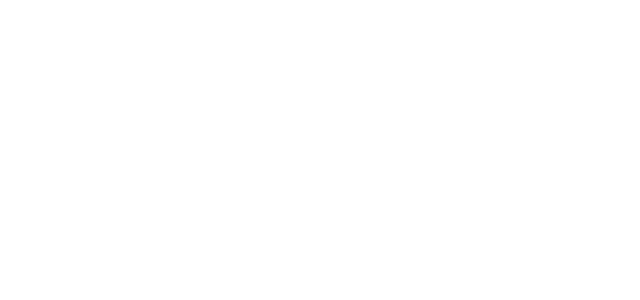
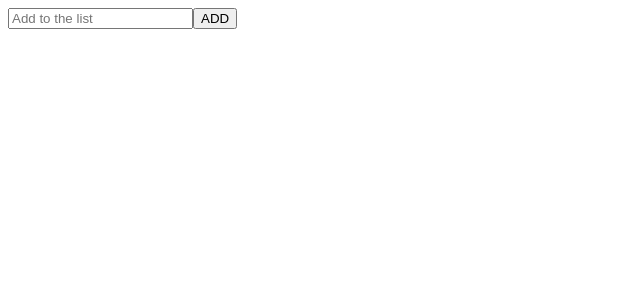
Before and after one commit to sobhiEgbaria/appleseeds-daily-react, a React (Create React App) app: page / in a window 1280 px wide. Shown: the top 300 px of the page, without its empty margins (0-640 px from the left). Built offline with nearby package versions, Linux system fonts and the light colour scheme.

Commit message:
starting with todo app

```diff
--- a/src/App.js
+++ b/src/App.js
@@ -11,6 +11,7 @@
 import Ex73 from "./ex/ex7.3";
 import Ex141 from "./ex/ex14.1";
 import Ex142 from "./ex/ex14.2";
+import TodoApp from "./todoApp/todoApp";
 import StateAsProps from "./ex/state as props";
 import State from "./ex/state";
 import Forms from "./ex/forms";
@@ -34,7 +35,10 @@
         <Ex73 />
         <Ex141/>
         <Ex142 />
+        <Forms />
       */}
+
+        <TodoApp />
       </>
     );
   }
--- /dev/null
+++ b/src/todoApp/addTodo.jsx
@@ -0,0 +1,26 @@
+import React, { Component } from "react";
+import TodoApp from "./todoApp";
+
+class AddTodo extends Component {
+  constructor(props) {
+    super(props);
+  }
+
+  state = {};
+  render() {
+    return (
+      <form onSubmit={this.props.addTOdo}>
+        <input
+          type="text"
+          className="todo"
+          placeholder="Add to the list"
+          onChange={this.props.newItem}
+          value={this.props.restValue}
+        />
+        <input type="submit" value="ADD" />
+      </form>
+    );
+  }
+}
+
+export default AddTodo;
--- /dev/null
+++ b/src/todoApp/printItem.jsx
@@ -0,0 +1,20 @@
+import React, { Component } from "react";
+import TodoApp from "./todoApp";
+
+class PrintItem extends Component {
+  constructor(props) {
+    super(props);
+  }
+
+  render() {
+    return (
+      <div>
+        {this.props.theItems.map((item) => (
+          <div>{item}</div>
+        ))}
+      </div>
+    );
+  }
+}
+
+export default PrintItem;
--- /dev/null
+++ b/src/todoApp/todoApp.jsx
@@ -0,0 +1,41 @@
+import React, { Component } from "react";
+import AddTodo from "./addTodo";
+import PrintItem from "./printItem";
+
+class TodoApp extends Component {
+  constructor(props) {
+    super(props);
+  }
+  // my data in the state
+  state = {
+    newItem: "",
+    theItems: [],
+  };
+
+  // newItem ==> setState the value from the input text to the  newItem
+  newItem = (e) => {
+    this.setState({ newItem: (this.state.newItem = e.target.value) });
+  };
+
+  //addTOdo ==> add the newItem to the lest after submit
+  addTOdo = (e) => {
+    e.preventDefault();
+    let theItemsNew = [...this.state.theItems, this.state.newItem];
+    this.setState({ theItems: theItemsNew, newItem: "" });
+  };
+
+  render() {
+    return (
+      <div>
+        <AddTodo
+          newItem={this.newItem}
+          addTOdo={this.addTOdo}
+          restValue={this.state.newItem}
+        />
+        <PrintItem theItems={this.state.theItems} />
+      </div>
+    );
+  }
+}
+
+export default TodoApp;
```
Also changed, not shown: src/ex/ex17.jsx (added).
